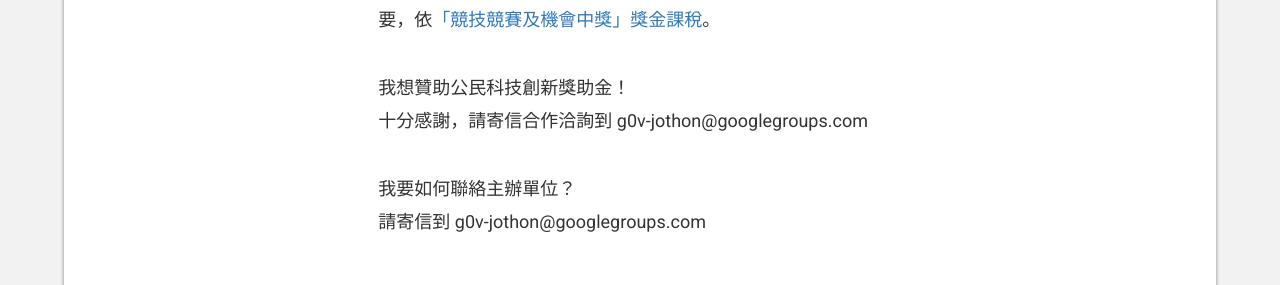
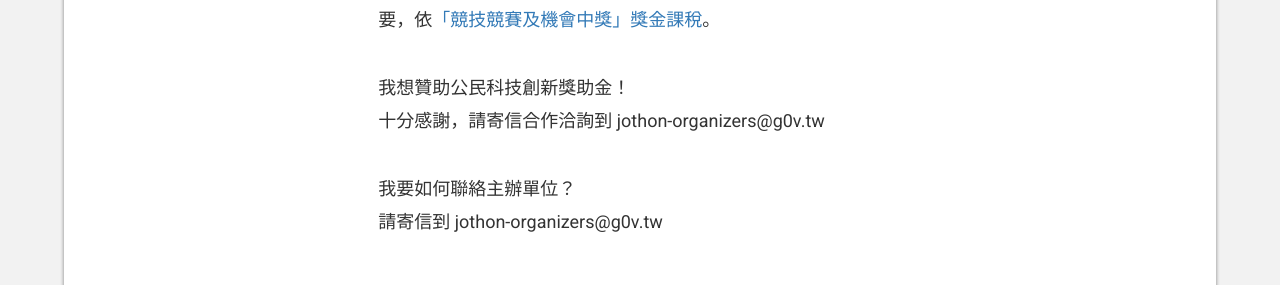
Before and after one commit to g0v/g0v-grant-landing, a website: page index.jade in a window 1280 px wide. Shown: the part 8332-8617 px from the top of the page. Drawn offline with nearby package versions, Linux system fonts and the light colour scheme; some packages are replaced by stand-ins of ours; files that its build step writes are made by us from their sources; a script that the page names is missing.

Commit message:
new contact email

```diff
--- a/jade/faq.jade
+++ b/jade/faq.jade
@@ -94,9 +94,9 @@
       br
 
       h4 我想贊助公民科技創新獎助金！
-      p 十分感謝，請寄信合作洽詢到 g0v-jothon@googlegroups.com
+      p 十分感謝，請寄信合作洽詢到 jothon-organizers@g0v.tw
       br
 
       h4 我要如何聯絡主辦單位？
-      p 請寄信到 g0v-jothon@googlegroups.com
+      p 請寄信到 jothon-organizers@g0v.tw
       br
```
Also changed, not shown: index.html.
